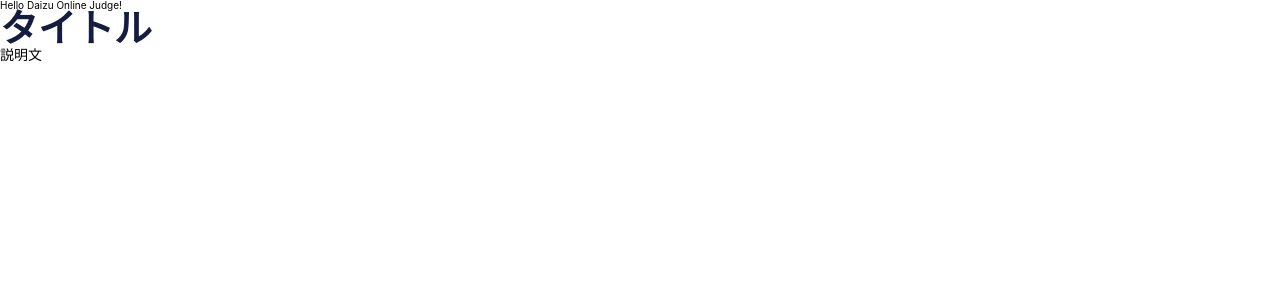
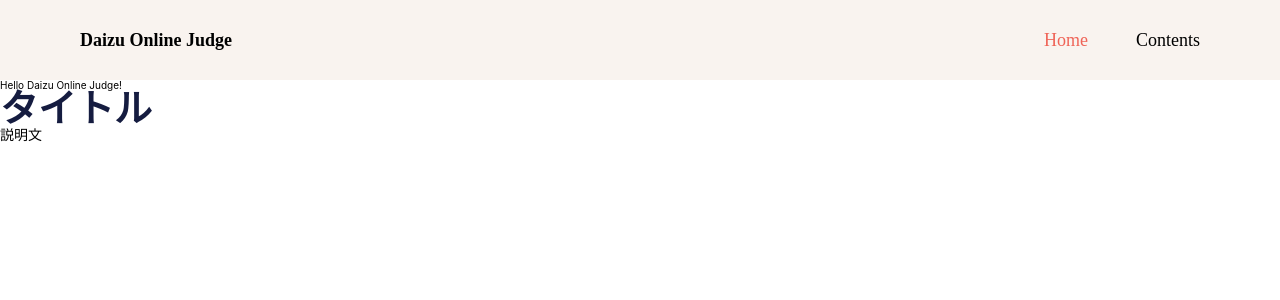
Before and after one commit to SoyBeansLab/daizu-online-judge-frontend, a Next.js app: page / in a window 1280 px wide. Shown: the top 300 px of the page. Built offline with nearby package versions, Linux system fonts and the light colour scheme.

Commit message:
feat: add a header component

```diff
--- /dev/null
+++ b/components/common/Header.module.scss
@@ -0,0 +1,47 @@
+@import '../../styles/mixins.scss';
+
+.header-component {
+  display: flex;
+  align-items: center;
+  width: 100%;
+  height: 80px;
+  padding: 0 80px;
+  background-color: var(--color-background-main);
+
+  @include tablet {
+    padding: 0 40px;
+  }
+
+  @include sp {
+    height: 60px;
+    padding: 0 20px;
+  }
+
+  > .heading {
+    @include font-heading-2;
+
+    font-weight: 700;
+  }
+
+  > .links {
+    display: flex;
+    align-items: center;
+    margin-left: auto;
+  }
+
+  > .links > .link {
+    @include font-heading-2;
+
+    &:hover {
+      text-decoration: underline;
+    }
+
+    &:not(:first-of-type) {
+      margin-left: 48px;
+    }
+
+    &.-red {
+      color: var(--color-accent);
+    }
+  }
+}
--- /dev/null
+++ b/components/common/Header.tsx
@@ -0,0 +1,40 @@
+import React from 'react';
+import Link from 'next/link';
+import classNames from 'classnames';
+import styles from './Header.module.scss';
+
+// TODO storeと認証実装後
+const useIsSignedIn = () => {
+  return true;
+}
+
+export type HeaderProps = {
+  isSignedIn?: boolean;
+}
+
+const HeaderPresentation: React.FC<HeaderProps> = ({ isSignedIn }) => {
+  return (
+    <header className={styles['header-component']}>
+      <Link href='/'>
+        <a className={styles['heading']}>Daizu Online Judge</a>
+      </Link>
+      {/* TODO spサイズのときは折りたたみメニューにする */}
+      <div className={styles['links']}>
+        <Link href='/'>
+          <a className={classNames(styles['link'], styles['-red'])}>Home</a>
+        </Link>
+        <Link href='/contents'>
+          <a className={styles['link']}>Contents</a>
+        </Link>
+        {/* TODO サインイン/アウト用のボタンを作る */}
+      </div>
+    </header>
+  );
+}
+
+const HeaderContainer: React.FC = () => {
+  const isSignedIn = useIsSignedIn();
+  return <HeaderPresentation isSignedIn={isSignedIn} />;
+}
+
+export default HeaderContainer;
--- a/pages/index.tsx
+++ b/pages/index.tsx
@@ -1,9 +1,11 @@
 import React from 'react';
+import HeaderContainer from '~/common/Header';
 import ExampleContainer from '~/example';
 
 export default function Home() {
   return (
     <div>
+      <HeaderContainer />
       Hello Daizu Online Judge!
       <ExampleContainer title='タイトル' description='説明文' />
     </div>
```
